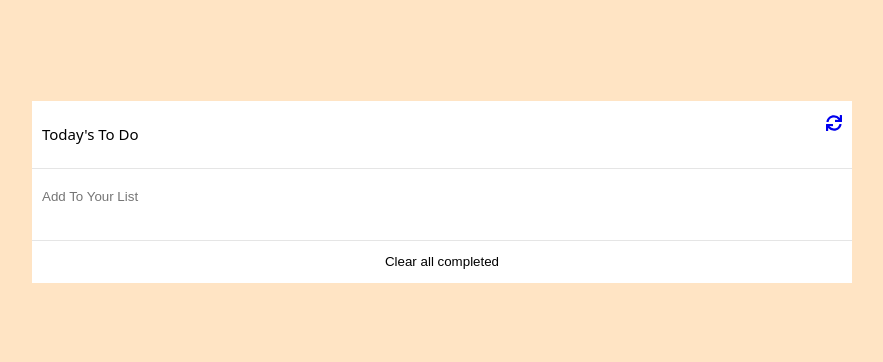
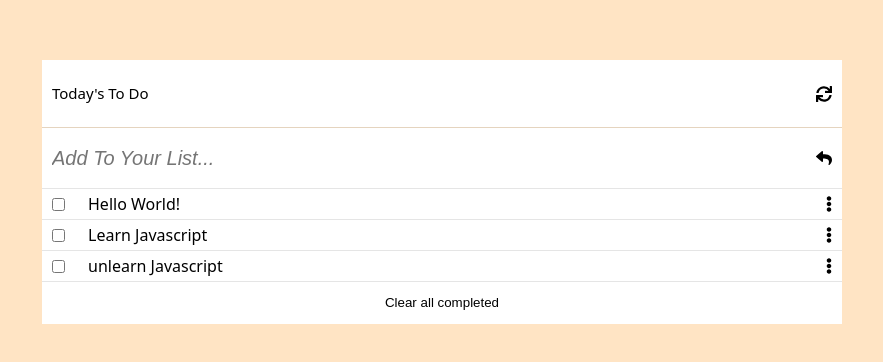
Before and after one commit to uzairali19/webpack-todo, a website built with webpack: page src/index.html in a window 1280 px wide. Shown: the part 208-570 px from the top of the page, without its empty margins (198-1081 px from the left). Built offline with nearby package versions, Linux system fonts and the light colour scheme.

Commit message:
update javascript components

```diff
--- a/src/index.html
+++ b/src/index.html
@@ -7,31 +7,34 @@
   </head>
   <body>
     <main>
-      <section class="header body-flex">
-        <div class="title">
-          <h1>Today's To Do</h1>
-        </div>
-        <div class="refresh">
-          <a href="#"><i class="fas fa-sync"></i></a>
+      <section class="header">
+        <div class="first-wrapper">
+          <div class="title wrapper">
+            <h1>Today's To Do</h1>
+          </div>
+          <div class="refresh wrapper">
+            <a href="#"><i class="fas fa-sync"></i></a>
+          </div>
         </div>
       </section>
       <section class="todo-body body-flex">
-        <div class="main-body width">
-          <form class="todo-task width">
+        <div class="full-width">
+          <form class="todo-task full-width">
             <input
-              placeholder="Add To Your List"
+              placeholder="Add To Your List..."
               type="text"
-              class="width input"
+              class="full-width wrapper input"
             />
+            <i class="fa fa-reply wrapper"></i>
           </form>
           <ul class="todo-data" id="todo-data"></ul>
         </div>
       </section>
       <section class="clear-btn btn-flex">
-        <div class="width">
+        <div class="full-width">
           <input
             type="button"
-            class="completed width"
+            class="completed full-width"
             value="Clear all completed"
           />
         </div>
--- a/src/index.js
+++ b/src/index.js
@@ -1,8 +1,51 @@
-import _ from 'lodash';
 import './style.css';
 import '@fortawesome/fontawesome-free/js/fontawesome';
 import '@fortawesome/fontawesome-free/js/solid';
 import '@fortawesome/fontawesome-free/js/regular';
 import '@fortawesome/fontawesome-free/js/brands';
 
-const list = document.querySelector('todo-data');
+const list = document.querySelector('#todo-data');
+
+const data = [
+  {
+    itemText: 'Hello World!',
+    completed: true,
+    index: 1,
+  },
+  {
+    itemText: 'Learn Javascript',
+    completed: false,
+    index: 2,
+  },
+  {
+    itemText: 'unlearn Javascript',
+    completed: false,
+    index: 2,
+  },
+];
+
+const todos = data.sort((a, b) => {
+  const indexA = a.index;
+  const indexB = b.index;
+
+  if (indexA < indexB) {
+    return -1;
+  }
+  if (indexA > indexB) {
+    return 1;
+  }
+  return 0;
+});
+
+function displaylist() {
+  todos.forEach((task) => {
+    const li = document.createElement('li');
+    const text = `<div class="list-container"> <input class='check-input' type='checkbox' value='${task.completed}' aria-label='...'>
+    <p class="todo-text">${task.itemText}</p><a class="del-menu" href="#"><i class="fas fa-ellipsis-v"></i></a></div>`;
+    li.classList.add('list-item');
+    li.innerHTML = text;
+    list.appendChild(li);
+  });
+}
+
+displaylist();
--- a/src/style.css
+++ b/src/style.css
@@ -13,6 +13,24 @@ main {
   flex-direction: column;
 }
 
+a {
+  color: #000;
+}
+
+.header {
+  border-bottom: 1px solid rgba(180, 180, 180, 0.349);
+}
+
+.first-wrapper {
+  display: flex;
+  flex-direction: row;
+  flex-wrap: wrap;
+  width: 800px;
+  justify-content: space-between;
+  background-color: white;
+  align-items: center;
+}
+
 .body-flex {
   display: flex;
   flex-direction: row;
@@ -20,19 +38,36 @@ main {
   width: 800px;
   justify-content: space-between;
   background-color: white;
-  padding: 10px;
-  border-bottom: 1px solid rgba(180, 180, 180, 0.349);
 }
 
 .btn-flex {
   display: flex;
   flex-direction: row;
-  width: 820px;
+  width: 800px;
   justify-content: space-between;
 }
 
-.width {
+.full-width {
   width: 100%;
+}
+
+.wrapper {
+  padding: 10px;
+}
+
+.input {
+  border: none;
+  line-height: 40px;
+  font-size: 20px;
+}
+
+.input::placeholder {
+  font-weight: 400;
+  font-style: italic;
+}
+
+.input:focus-visible {
+  outline: none;
 }
 
 .title > h1 {
@@ -44,17 +79,11 @@ main {
   justify-content: space-around;
 }
 
-.main-body {
-  width: 100%;
-}
-
-.input {
-  padding: 10px 0px;
-  border: none;
-}
-
-.input:focus-visible {
-  outline: none;
+.todo-task {
+  display: flex;
+  justify-content: space-between;
+  align-items: center;
+  border-bottom: 1px solid rgba(180, 180, 180, 0.349);
 }
 
 .completed {
@@ -67,3 +96,33 @@ main {
 .completed:active {
   background-color: rgb(251, 251, 251);
 }
+
+.todo-data {
+  list-style: none;
+  padding: 0;
+  margin: 0;
+}
+
+.list-item {
+  border-bottom: 1px solid rgba(180, 180, 180, 0.349);
+  height: 30px;
+}
+
+.list-container {
+  display: flex;
+  align-items: center;
+  height: 30px;
+}
+
+.check-input {
+  margin-left: 10px;
+}
+
+.todo-text {
+  margin-left: 20px;
+}
+
+.del-menu {
+  margin-left: auto;
+  margin-right: 10px;
+}
```
